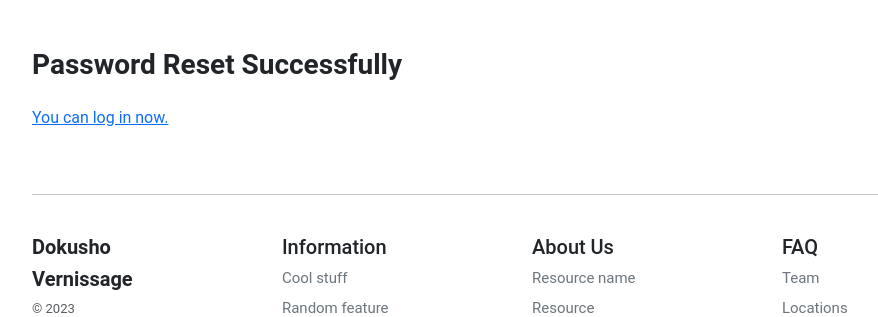
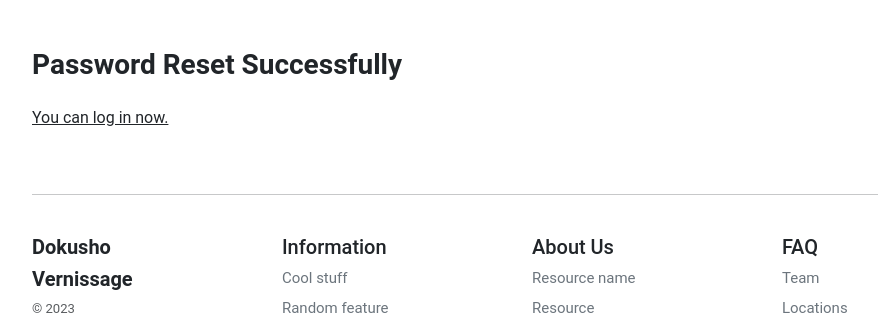
Before and after one commit to Veluthil/eCommerce-Store, a Django app: page /account/password_reset_complete/ in a window 1280 px wide. Shown: the part 94-411 px from the top of the page, without its empty margins (120-998 px from the left). Run offline with Django 4.2, Linux system fonts and the light colour scheme; data that the repository does not hold is empty.

Commit message:
Update styling

```diff
--- a/templates/account/password_reset/password_reset_confirm.html
+++ b/templates/account/password_reset/password_reset_confirm.html
@@ -33,7 +33,7 @@ Reset Password
         <li>Your password can’t be a commonly used password.</li>
         <li>Your password can’t be entirely numeric.</li>
     </ul>
-    <button class="btn btn-primary btn-block py-2 mb-4 mt-5 fw-bold" type="submit" value="Change">
+    <button class="btn btn-success btn-block py-2 mb-4 mt-5 fw-bold" type="submit" value="Change">
         Submit
     </button>
 </form>
--- a/templates/account/password_reset/reset_status.html
+++ b/templates/account/password_reset/reset_status.html
@@ -12,7 +12,7 @@ Success, password reset
         {% endif%}
         {% if 'complete' in request.get_full_path %}
         <h3 class="mb-4 fw-bold">Password Reset Successfully</h3>
-        <a href="{% url 'account:login' %}">You can log in now.</a>
+        <a class="text-reset" href="{% url 'account:login' %}">You can log in now.</a>
         {% endif%}
     </div>
 </div>
```
